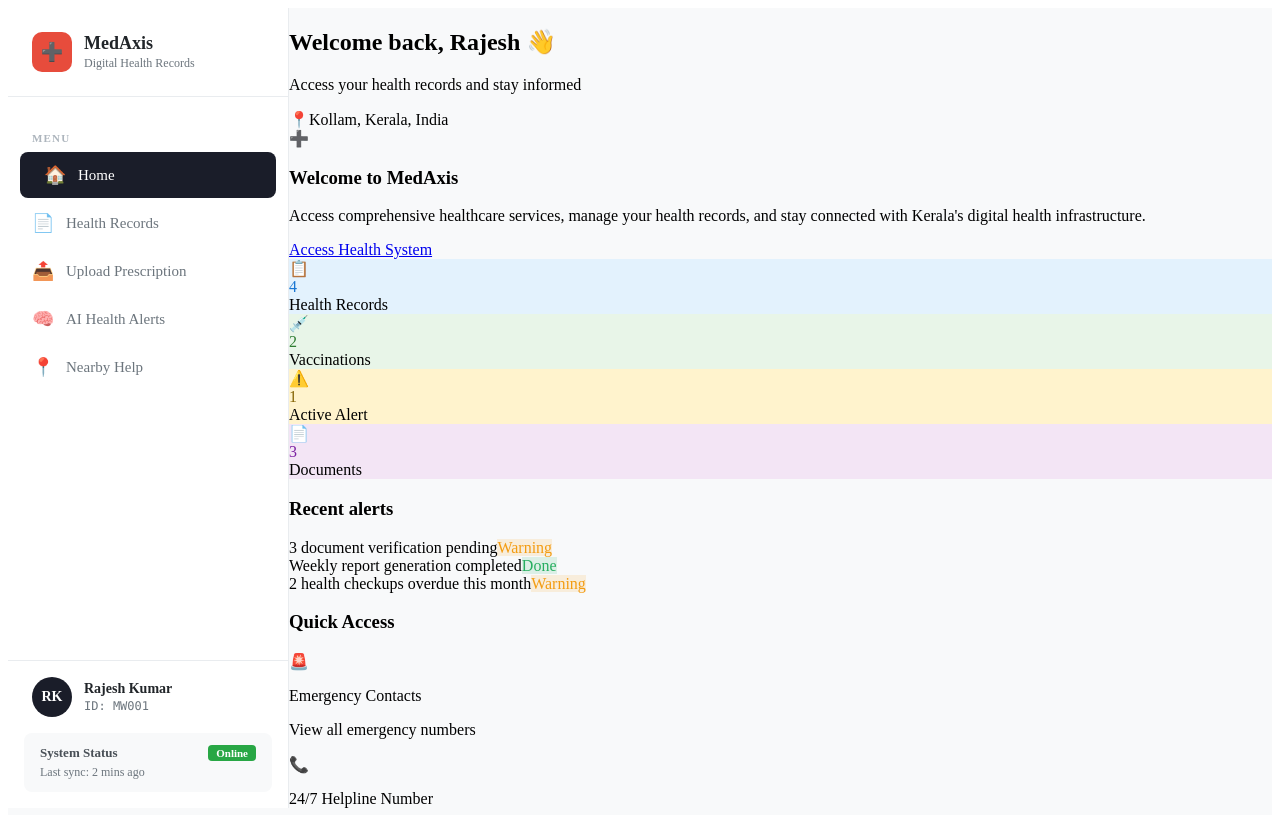
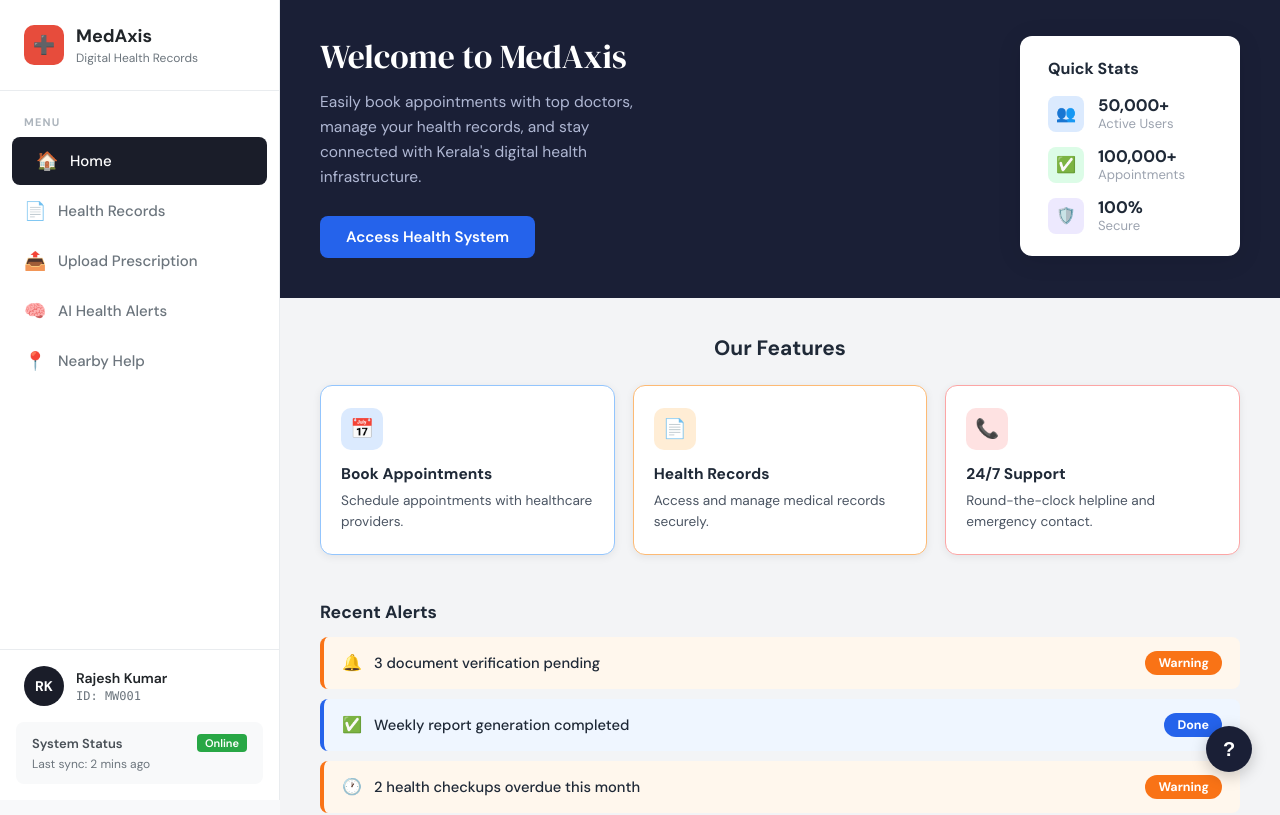
Before and after one commit to Souvik-saha04/neuronex-user, a Next.js app in the folder neuronex_user/: page /user in a window 1280 px wide. Shown: the top 815 px of the page. Built offline with nearby package versions, Linux system fonts and the light colour scheme.

Commit message:
website landing page with some width anomalies

```diff
--- a/neuronex_user/app/user/page.module.css
+++ b/neuronex_user/app/user/page.module.css
@@ -0,0 +1,410 @@
+/* MedAxis - Main Stylesheet */
+
+@import url('https://fonts.googleapis.com/css2?family=DM+Sans:wght@400;500;600;700&family=DM+Serif+Display&display=swap');
+
+:global(*) {
+    box-sizing: border-box;
+    margin: 0;
+    padding: 0;
+}
+
+:global(:root) {
+    --navy: #1a1f36;
+    --navy-light: #22284a;
+    --red: #cc0000;
+    --red-dark: #a80000;
+    --blue-accent: #2563eb;
+    --blue-light: #e8f0fe;
+    --orange: #f97316;
+    --orange-light: #fff7ed;
+    --green: #16a34a;
+    --green-light: #dcfce7;
+    --alert-warn-bg: #fff7ed;
+    --alert-warn-border: #f97316;
+    --alert-done-bg: #eff6ff;
+    --alert-done-border: #2563eb;
+    --white: #ffffff;
+    --gray-100: #f3f4f6;
+    --gray-200: #e5e7eb;
+    --gray-400: #9ca3af;
+    --gray-600: #4b5563;
+    --gray-800: #1f2937;
+    --font-main: 'DM Sans', sans-serif;
+    --font-display: 'DM Serif Display', serif;
+    --radius: 12px;
+    --radius-sm: 8px;
+    --shadow: 0 4px 24px rgba(0, 0, 0, 0.10);
+    --shadow-sm: 0 2px 8px rgba(0, 0, 0, 0.07);
+}
+
+:global(body) {
+    font-family: var(--font-main);
+    background: var(--gray-100);
+    color: var(--gray-800);
+}
+
+.medaxis-wrapper {
+    max-width: 1080px;
+    margin: 0 auto;
+    font-family: var(--font-main);
+    background: var(--gray-100);
+    min-height: 100vh;
+}
+
+/* ── HERO SECTION ── */
+.hero-section {
+    background: var(--navy);
+    padding: 36px 40px 40px;
+    display: flex;
+    align-items: flex-start;
+    justify-content: space-between;
+    gap: 32px;
+    flex-wrap: wrap;
+}
+
+.hero-left {
+    flex: 1;
+    min-width: 240px;
+}
+
+.hero-title {
+    font-family: var(--font-display);
+    font-size: 2.1rem;
+    color: var(--white);
+    font-weight: 400;
+    margin-bottom: 14px;
+    line-height: 1.2;
+}
+
+.hero-subtitle {
+    color: #b0b8d4;
+    font-size: 0.97rem;
+    line-height: 1.6;
+    margin-bottom: 26px;
+    max-width: 340px;
+}
+
+.btn-primary {
+    display: inline-block;
+    background: var(--blue-accent);
+    color: var(--white);
+    font-family: var(--font-main);
+    font-size: 0.95rem;
+    font-weight: 600;
+    padding: 11px 26px;
+    border-radius: 8px;
+    border: none;
+    cursor: pointer;
+    transition: background 0.18s ease, transform 0.15s ease;
+    text-decoration: none;
+}
+
+.btn-primary:hover {
+    background: #1d4ed8;
+    transform: translateY(-1px);
+}
+
+/* ── QUICK STATS CARD ── */
+.quick-stats-card {
+    background: var(--white);
+    border-radius: var(--radius);
+    padding: 22px 28px;
+    min-width: 220px;
+    box-shadow: var(--shadow);
+    flex-shrink: 0;
+}
+
+.quick-stats-title {
+    font-size: 1rem;
+    font-weight: 700;
+    color: var(--gray-800);
+    margin-bottom: 16px;
+}
+
+.stat-item {
+    display: flex;
+    align-items: center;
+    gap: 14px;
+    margin-bottom: 14px;
+}
+
+.stat-item:last-child {
+    margin-bottom: 0;
+}
+
+.stat-icon {
+    width: 36px;
+    height: 36px;
+    border-radius: 8px;
+    display: flex;
+    align-items: center;
+    justify-content: center;
+    font-size: 1rem;
+    flex-shrink: 0;
+}
+
+.stat-icon.blue {
+    background: #dbeafe;
+    color: #2563eb;
+}
+
+.stat-icon.green {
+    background: #dcfce7;
+    color: #16a34a;
+}
+
+.stat-icon.purple {
+    background: #ede9fe;
+    color: #7c3aed;
+}
+
+.stat-info .stat-value {
+    font-size: 1.05rem;
+    font-weight: 700;
+    color: var(--gray-800);
+    line-height: 1.2;
+}
+
+.stat-info .stat-label {
+    font-size: 0.82rem;
+    color: var(--gray-400);
+}
+
+/* ── FEATURES SECTION ── */
+.features-section {
+    background: var(--gray-100);
+    padding: 36px 40px;
+}
+
+.features-title {
+    text-align: center;
+    font-size: 1.3rem;
+    font-weight: 700;
+    color: var(--gray-800);
+    margin-bottom: 24px;
+}
+
+.features-grid {
+    display: grid;
+    grid-template-columns: repeat(3, 1fr);
+    gap: 18px;
+}
+
+@media (max-width: 680px) {
+    .features-grid {
+        grid-template-columns: 1fr;
+    }
+
+    .hero-section {
+        flex-direction: column;
+    }
+}
+
+.feature-card {
+    background: var(--white);
+    border-radius: var(--radius);
+    padding: 22px 20px;
+    border: 1.5px solid transparent;
+    box-shadow: var(--shadow-sm);
+    transition: box-shadow 0.18s, border-color 0.18s;
+}
+
+.feature-card:hover {
+    box-shadow: var(--shadow);
+}
+
+.feature-card.blue {
+    border-color: #93c5fd;
+}
+
+.feature-card.orange {
+    border-color: #fdba74;
+}
+
+.feature-card.red {
+    border-color: #fca5a5;
+}
+
+.feature-icon-wrap {
+    width: 42px;
+    height: 42px;
+    border-radius: 10px;
+    display: flex;
+    align-items: center;
+    justify-content: center;
+    font-size: 1.2rem;
+    margin-bottom: 14px;
+}
+
+.feature-icon-wrap.blue {
+    background: #dbeafe;
+    color: #2563eb;
+}
+
+.feature-icon-wrap.orange {
+    background: #ffedd5;
+    color: #ea580c;
+}
+
+.feature-icon-wrap.red {
+    background: #fee2e2;
+    color: #dc2626;
+}
+
+.feature-name {
+    font-size: 0.97rem;
+    font-weight: 700;
+    color: var(--gray-800);
+    margin-bottom: 6px;
+}
+
+.feature-desc {
+    font-size: 0.85rem;
+    color: var(--gray-600);
+    line-height: 1.55;
+}
+
+/* ── ALERTS SECTION ── */
+.alerts-section {
+    padding: 10px 40px 28px;
+    background: var(--gray-100);
+}
+
+.alerts-title {
+    font-size: 1.1rem;
+    font-weight: 700;
+    color: var(--gray-800);
+    margin-bottom: 14px;
+}
+
+.alert-item {
+    display: flex;
+    align-items: center;
+    justify-content: space-between;
+    padding: 14px 18px;
+    border-radius: var(--radius-sm);
+    margin-bottom: 10px;
+    border-left: 4px solid transparent;
+    gap: 12px;
+}
+
+.alert-item.warning {
+    background: var(--alert-warn-bg);
+    border-color: var(--alert-warn-border);
+}
+
+.alert-item.done {
+    background: var(--alert-done-bg);
+    border-color: var(--alert-done-border);
+}
+
+.alert-left {
+    display: flex;
+    align-items: center;
+    gap: 12px;
+    font-size: 0.92rem;
+    color: var(--gray-800);
+    font-weight: 500;
+}
+
+.alert-icon {
+    font-size: 1rem;
+}
+
+.alert-badge {
+    font-size: 0.78rem;
+    font-weight: 700;
+    padding: 4px 13px;
+    border-radius: 20px;
+    white-space: nowrap;
+    flex-shrink: 0;
+}
+
+.alert-badge.warning {
+    background: var(--orange);
+    color: white;
+}
+
+.alert-badge.done {
+    background: var(--blue-accent);
+    color: white;
+}
+
+/* ── EMERGENCY SECTION ── */
+.emergency-section {
+    background: var(--red);
+    padding: 22px 40px;
+    border-radius: 0;
+}
+
+.emergency-header {
+    display: flex;
+    align-items: center;
+    gap: 10px;
+    color: white;
+    font-size: 1rem;
+    font-weight: 700;
+    margin-bottom: 16px;
+}
+
+.emergency-grid {
+    display: grid;
+    grid-template-columns: 1fr 1fr;
+    gap: 14px;
+}
+
+@media (max-width: 500px) {
+    .emergency-grid {
+        grid-template-columns: 1fr;
+    }
+}
+
+.emergency-card {
+    background: rgba(255, 255, 255, 0.13);
+    border-radius: var(--radius-sm);
+    padding: 14px 18px;
+    color: white;
+    display: flex;
+    flex-direction: column;
+    gap: 4px;
+}
+
+.emergency-card-label {
+    display: flex;
+    align-items: center;
+    gap: 8px;
+    font-size: 0.88rem;
+    opacity: 0.88;
+    margin-bottom: 2px;
+}
+
+.emergency-card-value {
+    font-size: 1rem;
+    font-weight: 700;
+}
+
+/* ── HELP BUTTON ── */
+.help-fab {
+    position: fixed;
+    bottom: 28px;
+    right: 28px;
+    width: 46px;
+    height: 46px;
+    background: var(--navy);
+    color: white;
+    border-radius: 50%;
+    display: flex;
+    align-items: center;
+    justify-content: center;
+    font-size: 1.25rem;
+    font-weight: 700;
+    box-shadow: 0 4px 16px rgba(0, 0, 0, 0.22);
+    cursor: pointer;
+    border: none;
+    transition: background 0.18s;
+    z-index: 100;
+}
+
+.help-fab:hover {
+    background: var(--navy-light);
+}
--- a/neuronex_user/app/user/page.tsx
+++ b/neuronex_user/app/user/page.tsx
@@ -1,112 +1,148 @@
-import styles from './page.module.css';
+"use client";
 
-const recentAlerts = [
-  { color: '#f39c12', label: '3 document verification pending', tag: 'Warning', tagColor: '#f39c12' },
-  { color: '#3498db', label: 'Weekly report generation completed', tag: 'Done', tagColor: '#27ae60' },
-  { color: '#f39c12', label: '2 health checkups overdue this month', tag: 'Warning', tagColor: '#f39c12' },
+import React from "react";
+// 1. Import styles as an object to use CSS Modules
+import styles from "./page.module.css";
+
+// ── Icon helpers ──
+// Define what the Icon component expects
+interface IconProps {
+  children: React.ReactNode;
+  className?: string;
+}
+
+const Icon = ({ children, className }: IconProps) => (
+  <span className={`${styles.icon} ${className || ""}`} aria-hidden="true">
+    {children}
+  </span>
+);
+
+// ── Data ──
+const stats = [
+  { icon: "👥", iconClass: "blue", value: "50,000+", label: "Active Users" },
+  { icon: "✅", iconClass: "green", value: "100,000+", label: "Appointments" },
+  { icon: "🛡️", iconClass: "purple", value: "100%", label: "Secure" },
 ];
 
-const quickLinks = [
-  { icon: '🚨', label: 'Emergency Contacts', sub: 'View all emergency numbers' },
-  { icon: '📞', label: '24/7 Helpline Number', sub: '1056 (Toll Free)' },
-  { icon: '🏥', label: 'Nearest Health Centre', sub: 'Use location services in app' },
+const features = [
+  {
+    icon: "📅",
+    iconClass: "blue",
+    cardClass: "blue",
+    name: "Book Appointments",
+    desc: "Schedule appointments with healthcare providers.",
+  },
+  {
+    icon: "📄",
+    iconClass: "orange",
+    cardClass: "orange",
+    name: "Health Records",
+    desc: "Access and manage medical records securely.",
+  },
+  {
+    icon: "📞",
+    iconClass: "red",
+    cardClass: "red",
+    name: "24/7 Support",
+    desc: "Round-the-clock helpline and emergency contact.",
+  },
 ];
 
-const healthStats = [
-  { value: '4', label: 'Health Records', icon: '📋', color: '#e3f2fd', accent: '#1976d2' },
-  { value: '2', label: 'Vaccinations', icon: '💉', color: '#e8f5e8', accent: '#2e7d32' },
-  { value: '1', label: 'Active Alert', icon: '⚠️', color: '#fff3cd', accent: '#856404' },
-  { value: '3', label: 'Documents', icon: '📄', color: '#f3e5f5', accent: '#7b1fa2' },
+const alerts = [
+  { icon: "🔔", text: "3 document verification pending", type: "warning" },
+  { icon: "✅", text: "Weekly report generation completed", type: "done" },
+  { icon: "🕐", text: "2 health checkups overdue this month", type: "warning" },
 ];
 
-export default function UserHomePage() {
+// ── Component ──
+export default function MedAxis() {
   return (
-    <div className={styles.page}>
-      {/* Header */}
-      <div className={styles.topBar}>
-        <div>
-          <h2 className={styles.greeting}>Welcome back, Rajesh 👋</h2>
-          <p className={styles.subGreeting}>Access your health records and stay informed</p>
+    // 2. Use styles['class-name'] for all classes
+    <div className={styles["medaxis-wrapper"]}>
+
+      {/* ── Hero ── */}
+      <section className={styles["hero-section"]}>
+        <div className={styles["hero-left"]}>
+          <h1 className={styles["hero-title"]}>Welcome to MedAxis</h1>
+          <p className={styles["hero-subtitle"]}>
+            Easily book appointments with top doctors, manage your health
+            records, and stay connected with Kerala's digital health
+            infrastructure.
+          </p>
+          <button className={styles["btn-primary"]}>Access Health System</button>
         </div>
-        <div className={styles.topBarRight}>
-          <div className={styles.locationBadge}>
-            <span>📍</span>
-            <span>Kollam, Kerala, India</span>
+
+        {/* Quick Stats Card */}
+        <div className={styles["quick-stats-card"]}>
+          <div className={styles["quick-stats-title"]}>Quick Stats</div>
+          {stats.map((s) => (
+            <div className={styles["stat-item"]} key={s.label}>
+              {/* Mapping dynamic classes like 'blue', 'green', 'purple' */}
+              <div className={`${styles["stat-icon"]} ${styles[s.iconClass]}`}>{s.icon}</div>
+              <div className={styles["stat-info"]}>
+                <div className={styles["stat-value"]}>{s.value}</div>
+                <div className={styles["stat-label"]}>{s.label}</div>
+              </div>
+            </div>
+          ))}
+        </div>
+      </section>
+
+      {/* ── Features ── */}
+      <section className={styles["features-section"]}>
+        <h2 className={styles["features-title"]}>Our Features</h2>
+        <div className={styles["features-grid"]}>
+          {features.map((f) => (
+            <div className={`${styles["feature-card"]} ${styles[f.cardClass]}`} key={f.name}>
+              <div className={`${styles["feature-icon-wrap"]} ${styles[f.iconClass]}`}>{f.icon}</div>
+              <div className={styles["feature-name"]}>{f.name}</div>
+              <div className={styles["feature-desc"]}>{f.desc}</div>
+            </div>
+          ))}
+        </div>
+      </section>
+
+      {/* ── Alerts ── */}
+      <section className={styles["alerts-section"]}>
+        <h3 className={styles["alerts-title"]}>Recent Alerts</h3>
+        {alerts.map((a, i) => (
+          <div className={`${styles["alert-item"]} ${styles[a.type]}`} key={i}>
+            <div className={styles["alert-left"]}>
+              <span className={styles["alert-icon"]}>{a.icon}</span>
+              {a.text}
+            </div>
+            <span className={`${styles["alert-badge"]} ${styles[a.type]}`}>
+              {a.type === "done" ? "Done" : "Warning"}
+            </span>
+          </div>
+        ))}
+      </section>
+
+      {/* ── Emergency Contacts ── */}
+      <section className={styles["emergency-section"]}>
+        <div className={styles["emergency-header"]}>
+          <span>🔔</span>
+          <span>Emergency Contacts</span>
+        </div>
+        <div className={styles["emergency-grid"]}>
+          <div className={styles["emergency-card"]}>
+            <div className={styles["emergency-card-label"]}>
+              <span>📞</span> 24/7 Helpline
+            </div>
+            <div className={styles["emergency-card-value"]}>1800-XXX-XXXX</div>
+          </div>
+          <div className={styles["emergency-card"]}>
+            <div className={styles["emergency-card-label"]}>
+              <span>📍</span> Nearest Centre
+            </div>
+            <div className={styles["emergency-card-value"]}>Use location services</div>
           </div>
         </div>
-      </div>
+      </section>
 
-      {/* Welcome Hero */}
-      <div className={styles.heroCard}>
-        <div className={styles.heroLeft}>
-          <div className={styles.heroIconBig}>➕</div>
-          <div>
-            <h3 className={styles.heroTitle}>Welcome to MedAxis</h3>
-            <p className={styles.heroDesc}>
-              Access comprehensive healthcare services, manage your health records, and stay connected
-              with Kerala&apos;s digital health infrastructure.
-            </p>
-            <a href="/user/health-records" className={styles.heroBtn}>Access Health System</a>
-          </div>
-        </div>
-      </div>
+      {/* ── Help FAB ── */}
+      <button className={styles["help-fab"]} aria-label="Help">?</button>
 
-      {/* Stats Row */}
-      <div className={styles.statsRow}>
-        {healthStats.map((s) => (
-          <div key={s.label} className={styles.statCard} style={{ background: s.color }}>
-            <div className={styles.statIcon}>{s.icon}</div>
-            <div className={styles.statValue} style={{ color: s.accent }}>{s.value}</div>
-            <div className={styles.statLabel}>{s.label}</div>
-          </div>
-        ))}
-      </div>
-
-      <div className={styles.twoCol}>
-        {/* Recent Alerts */}
-        <div className={styles.card}>
-          <h3 className={styles.cardTitle}>Recent alerts</h3>
-          <div className={styles.alertList}>
-            {recentAlerts.map((a, i) => (
-              <div key={i} className={styles.alertItem}>
-                <span className={styles.alertDot} style={{ background: a.color }} />
-                <span className={styles.alertText}>{a.label}</span>
-                <span className={styles.alertTag} style={{ background: a.tagColor + '22', color: a.tagColor }}>
-                  {a.tag}
-                </span>
-              </div>
-            ))}
-          </div>
-        </div>
-
-        {/* Quick Links */}
-        <div className={styles.card}>
-          <h3 className={styles.cardTitle}>Quick Access</h3>
-          <div className={styles.quickLinks}>
-            {quickLinks.map((q, i) => (
-              <div key={i} className={styles.quickItem}>
-                <span className={styles.quickIcon}>{q.icon}</span>
-                <div>
-                  <p className={styles.quickLabel}>{q.label}</p>
-                  <p className={styles.quickSub}>{q.sub}</p>
-                </div>
-              </div>
-            ))}
-          </div>
-        </div>
-      </div>
-
-      {/* Active Outbreak Banner */}
-      <div className={styles.outbreakBanner}>
-        <div className={styles.outbreakLeft}>
-          <span className={styles.outbreakIcon}>⚠️</span>
-          <div>
-            <p className={styles.outbreakTitle}>Active Disease Outbreak – COVID-19</p>
-            <p className={styles.outbreakSub}>520 confirmed cases in your region. Stay alert and follow safety guidelines.</p>
-          </div>
-        </div>
-        <a href="/user/ai-alerts" className={styles.outbreakBtn}>View AI Alerts →</a>
-      </div>
     </div>
   );
 }
```
